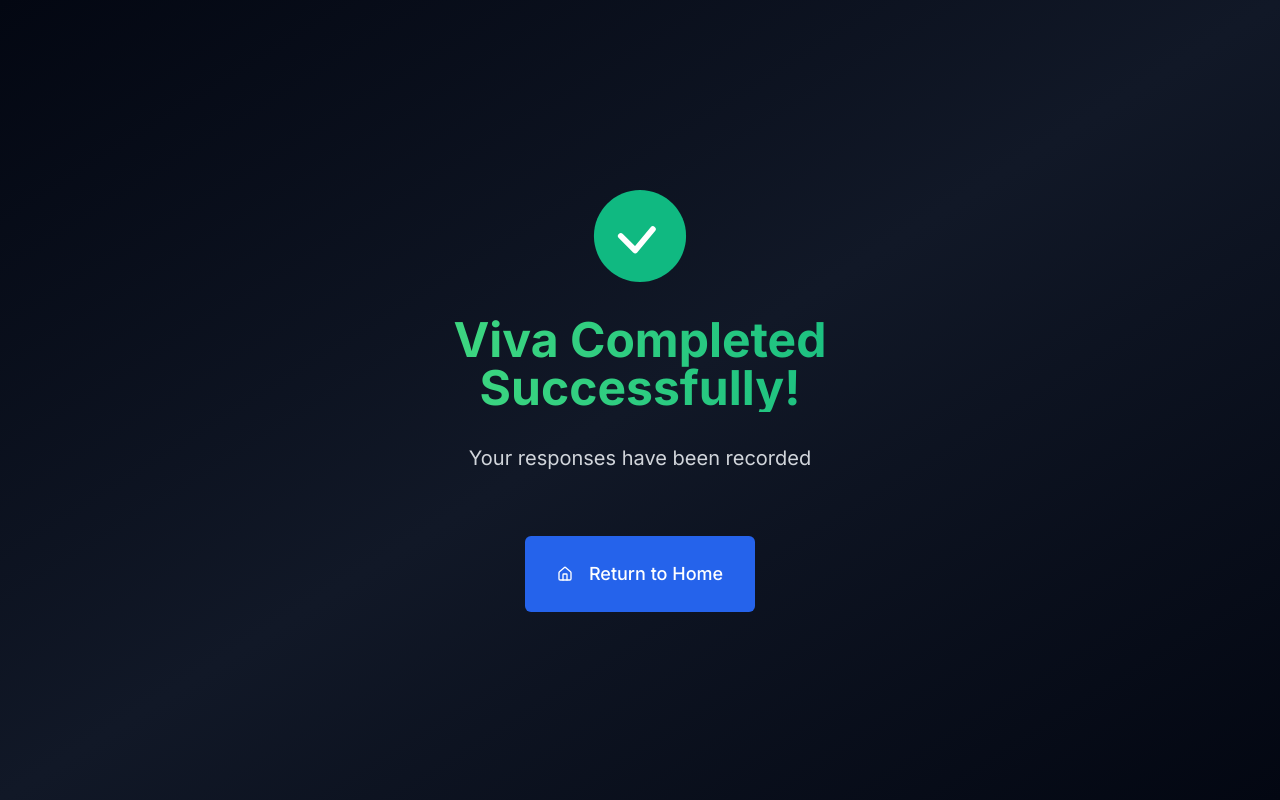
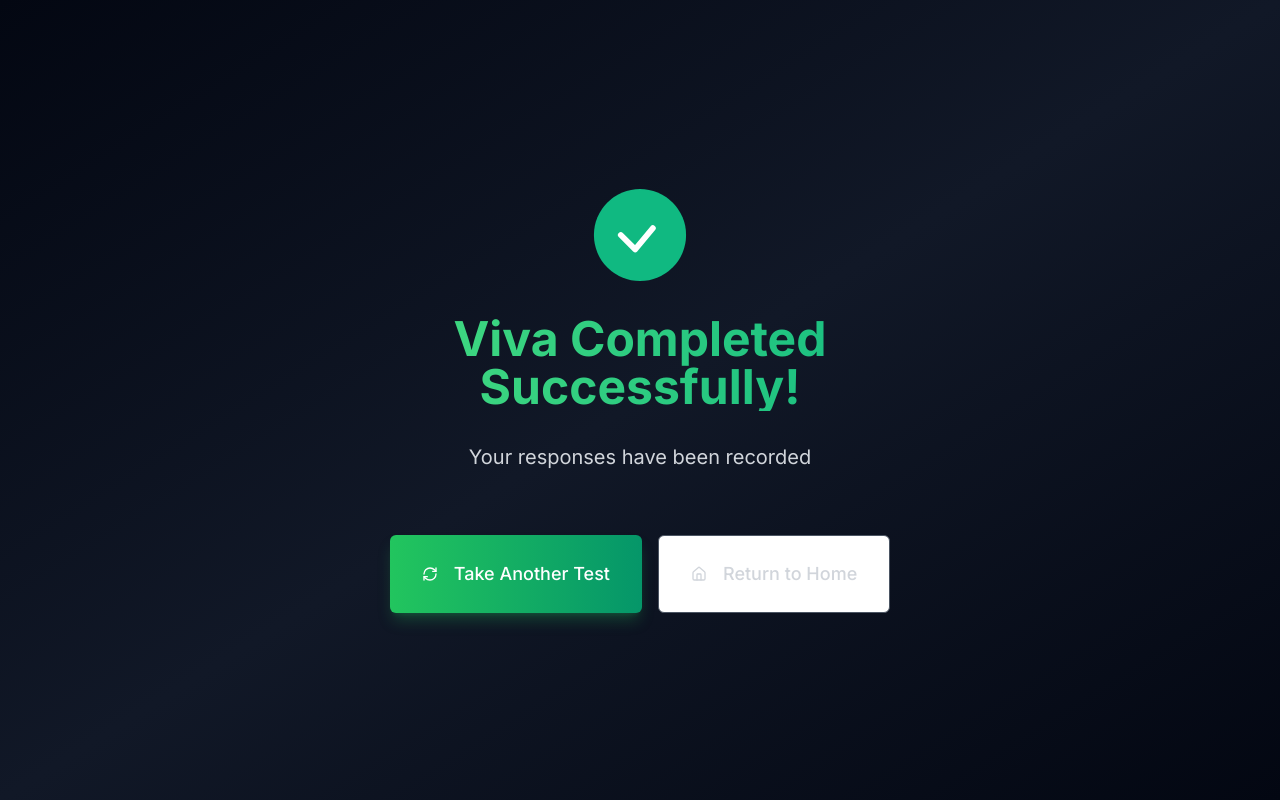
Before and after one commit to superadmin-create/ai-viva, a Next.js app: page /complete in a window 1280 px wide. Built offline with nearby package versions, Linux system fonts and the light colour scheme.

Commit message:
Add Restart Test button on completion page

```diff
--- a/app/complete/page.tsx
+++ b/app/complete/page.tsx
@@ -5,7 +5,7 @@ import { useRouter } from "next/navigation";
 import { SuccessCheckmark } from "@/components/viva/SuccessCheckmark";
 import { Confetti } from "@/components/viva/Confetti";
 import { Button } from "@/components/ui/button";
-import { Home } from "lucide-react";
+import { Home, RefreshCw } from "lucide-react";
 import { stopAllVapiCalls } from "@/lib/utils/vapi-cleanup";
 
 interface StudentFormData {
@@ -104,12 +104,21 @@ export default function CompletePage() {
           </p>
         </div>
 
-        {/* Return to Home Button */}
-        <div className="pt-8">
+        {/* Action Buttons */}
+        <div className="pt-8 flex flex-col sm:flex-row gap-4 justify-center">
           <Button
             onClick={handleReturnHome}
             size="lg"
-            className="bg-blue-600 hover:bg-blue-700 text-white text-lg px-8 py-6 h-auto"
+            className="bg-gradient-to-r from-green-500 to-emerald-600 hover:from-green-600 hover:to-emerald-700 text-white text-lg px-8 py-6 h-auto shadow-lg shadow-green-500/25 hover:shadow-xl hover:shadow-green-500/30 transition-all duration-300"
+          >
+            <RefreshCw className="w-5 h-5 mr-2" />
+            Take Another Test
+          </Button>
+          <Button
+            onClick={handleReturnHome}
+            variant="outline"
+            size="lg"
+            className="border-gray-600 text-gray-300 hover:bg-gray-800 hover:text-white text-lg px-8 py-6 h-auto transition-all duration-300"
           >
             <Home className="w-5 h-5 mr-2" />
             Return to Home
```
